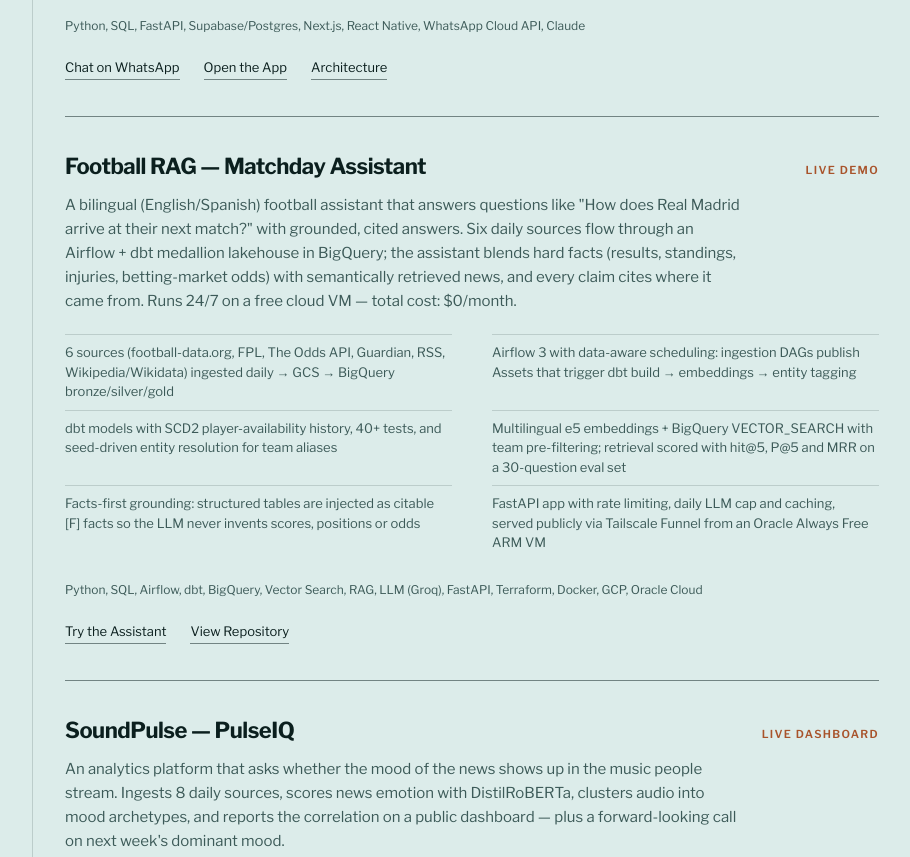
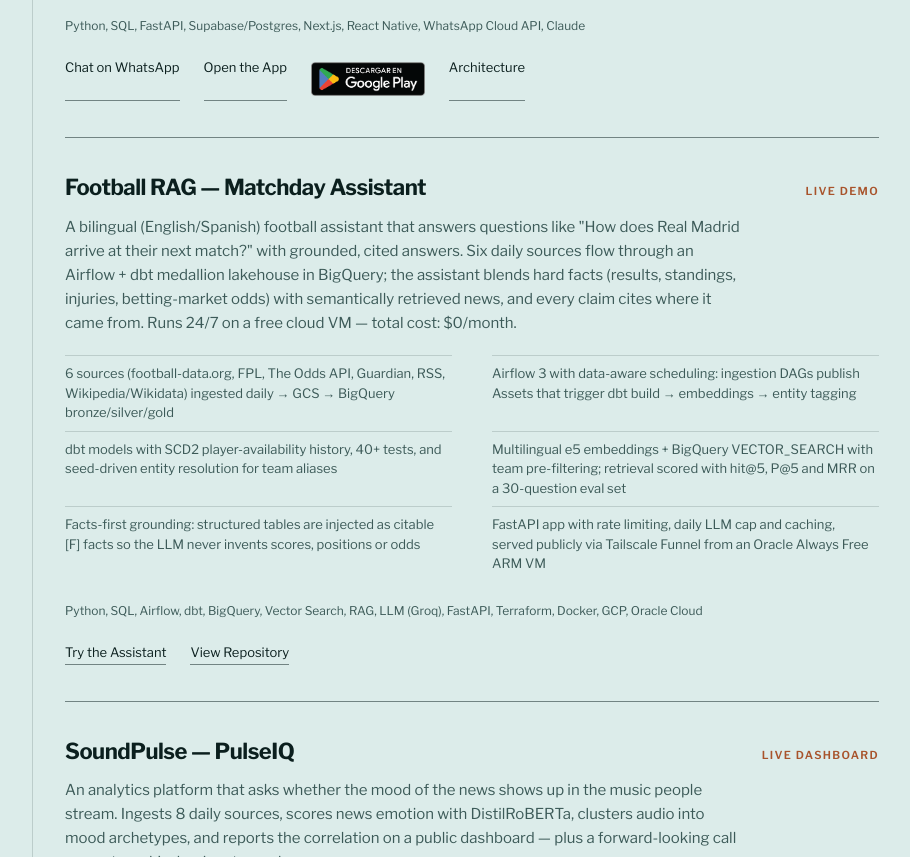
Before and after one commit to oscar-melendez77/oscar-melendez77.github.io, a plain HTML site: page portfolio.html in a window 1280 px wide. Shown: the part 4768-5625 px from the top of the page, without its empty margins (331-1241 px from the left). Drawn offline with nearby package versions, Linux system fonts and the light colour scheme.

Commit message:
Add the Google Play badge to the CHAN-C project card
Co-Authored-By: Claude Opus 5.5 <noreply@anthropic.com>

Claude-Session: https://claude.ai/code/session_01YSRS1aZ5ehCLU3u2xZPZPd

```diff
--- a/portfolio.html
+++ b/portfolio.html
@@ -307,6 +307,9 @@ app. Co-founder Cecilia L. leads art & design.`,
         // two lines and the button disappears.
         appLink:  "https://app.chan-c.com.gt",
         appLabel: "Open the App",
+        // The Google Play listing, drawn as Google's own badge (google-play-badge.png, the Spanish one,
+        // since the app is in Spanish). Delete the line and the badge disappears.
+        playLink: "https://play.google.com/store/apps/details?id=gt.com.chanc.app",
         archLink: "chan-c-architecture.html",
         tags:  ["Python", "SQL", "FastAPI", "Supabase/Postgres", "Next.js", "React Native", "WhatsApp Cloud API", "Claude"],
       },
@@ -675,6 +678,9 @@ Cecilia L. leads art & design).`,
       .band { padding: 1.5rem 0; break-inside: avoid; }
       .role, .work { break-inside: avoid; }
     }
+    /* Google Play's own badge, unmodified, sized like the buttons beside it. */
+    .play-badge { display: inline-flex; align-items: center; line-height: 0; }
+    .play-badge img { height: 44px; width: auto; display: block; }
   </style>
 </head>
 <body>
@@ -895,6 +901,8 @@ Cecilia L. leads art & design).`,
       `<button type="button" class="link wa-locked" data-salt="${p.waEnc.salt}" data-iv="${p.waEnc.iv}"
         data-ct="${p.waEnc.ct}">Chat on WhatsApp</button>`);
     if (p.appLink)  links.push(ext(p.appLink, p.appLabel || "Open the App"));
+    if (p.playLink) links.push(`<a class="play-badge" href="${p.playLink}" target="_blank" rel="noopener"
+        aria-label="Disponible en Google Play"><img src="google-play-badge.png" alt="Disponible en Google Play"></a>`);
     if (p.repo)     links.push(ext(p.repo, "View Repository"));
     if (p.archLink) links.push(ext(p.archLink, "Architecture"));
 
```
Also changed, not shown: google-play-badge.png (added).
